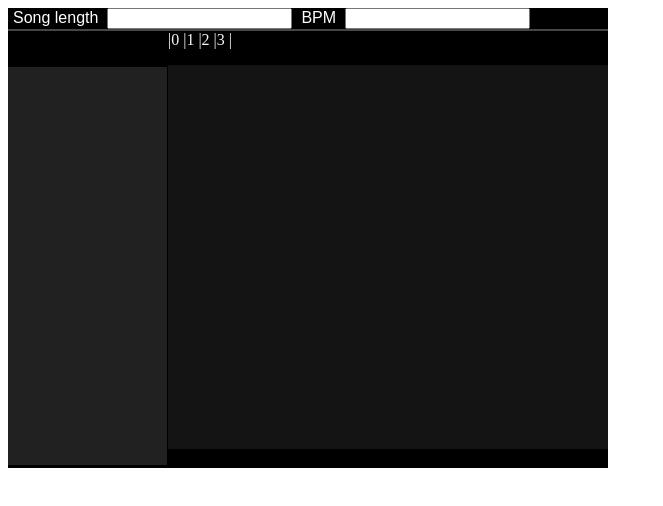
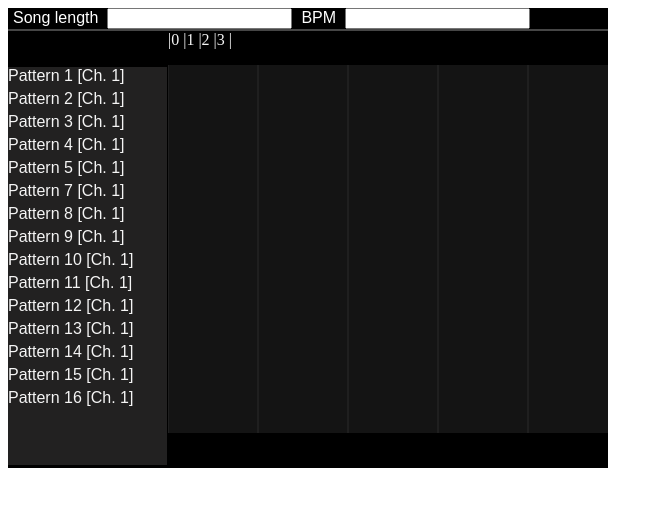
Before and after one commit to hyaio/hseq, a plain HTML site: page sr/index.html in a window 1280 px wide. Shown: the whole page, without its empty margins (0-663 px from the left). Drawn offline with Linux system fonts and the light colour scheme.

Commit message:
Added legenda in pattern list

```diff
--- a/sr/script.js
+++ b/sr/script.js
@@ -1,9 +1,89 @@
+var TimeIndicator = function (el, options) {
+  this.el = el;
+  this.ctx = el.getContext("2d");
+  this.patternN = options.patternN;
+  this.songLen = options.songLen;
+  this.patternW = 90;
+  this.el.width = this.patternW * this.songLen;
+  this.el.height = 36;
+  this.render();
+}
+
+TimeIndicator.prototype.render = function () {
+  for (var x = 0; x < this.el.width; x += this.patternW) {
+    this.ctx.moveTo(x, 0);
+    this.ctx.lineTo(x, this.th);
+  }
+  this.ctx.strokeStyle = 'rgba(255, 255, 255, 1)';
+  this.ctx.stroke();
+}
+
+
 var PatternView = function (el, options) {
   this.el = el;
   this.patterns = [{
     name: "Pattern 1",
     channel: 1
-  }];
+  },
+  {
+    name: "Pattern 2",
+    channel: 1
+  },
+  {
+    name: "Pattern 3",
+    channel: 1
+  },
+  {
+    name: "Pattern 4",
+    channel: 1
+  },
+  {
+    name: "Pattern 5",
+    channel: 1
+  },
+  {
+    name: "Pattern 7",
+    channel: 1
+  },
+  {
+    name: "Pattern 8",
+    channel: 1
+  },
+  {
+    name: "Pattern 9",
+    channel: 1
+  },
+  {
+    name: "Pattern 10",
+    channel: 1
+  },
+  {
+    name: "Pattern 11",
+    channel: 1
+  },
+  {
+    name: "Pattern 12",
+    channel: 1
+  },
+  {
+    name: "Pattern 13",
+    channel: 1
+  },
+  {
+    name: "Pattern 14",
+    channel: 1
+  },
+  {
+    name: "Pattern 15",
+    channel: 1
+  },
+  {
+    name: "Pattern 16",
+    channel: 1
+  }
+  ];
+
+  this._render();
 
 }
 
@@ -12,6 +92,7 @@ PatternView.prototype._render = function () {
   for (var i = 0; i < this.patterns.length; i += 1) {
     html += "<div class='pattern-item pattern-" + i + "'>" + this.patterns[i].name + " [Ch. " + this.patterns[i].channel + "]" + "</div>";
   }
+  this.el.innerHTML = html;
 };
 
 PatternView.prototype.removePattern = function (patternNumber) {
@@ -29,7 +110,7 @@ var PatternSequencer = function (el, options) {
   this.ctx = el.getContext("2d");
   this.patternN = options.patternN;
   this.songLen = options.songLen;
-  this.patternH = 24;
+  this.patternH = 23;
   this.patternW = 90;
   this.setDimensions();
 
@@ -132,11 +213,17 @@ PatternSequencer.prototype._render = function () {
           this.ctx.lineTo(left + this.inset, top + height);
           this.ctx.lineTo(left, top + height - this.inset);
           this.ctx.fill();
-
-
         }
       }
   }
+
+  this.ctx.strokeStyle = 'rgba(255, 255, 255, 0.1)';
+  // Render grid
+  for (var x = 0; x <= this.tw; x += this.patternW) {
+    this.ctx.moveTo(x, 0);
+    this.ctx.lineTo(x, this.th);
+  }
+  this.ctx.stroke();
 };
 
 PatternSequencer.prototype.render = function () {
@@ -145,6 +232,9 @@ PatternSequencer.prototype.render = function () {
 
 var psElement = document.querySelector(".pattern-sequencer");
 var ps = new PatternSequencer (psElement, {
-                                  songLen: 32,
-                                  patternN: 16
-                                });
+  songLen: 32,
+  patternN: 16
+});
+
+var patternListElement = document.querySelector(".pattern-list");
+var pv = new PatternView (patternListElement);
--- a/sr/style.css
+++ b/sr/style.css
@@ -28,6 +28,12 @@ label {
   top: 59px;
 }
 
+.pattern-list div {
+  color: whitesmoke;
+  font-family: 'Exo 2', sans-serif;
+  height: 23px;
+}
+
 canvas {
   margin-left: 160px;
 }
```
